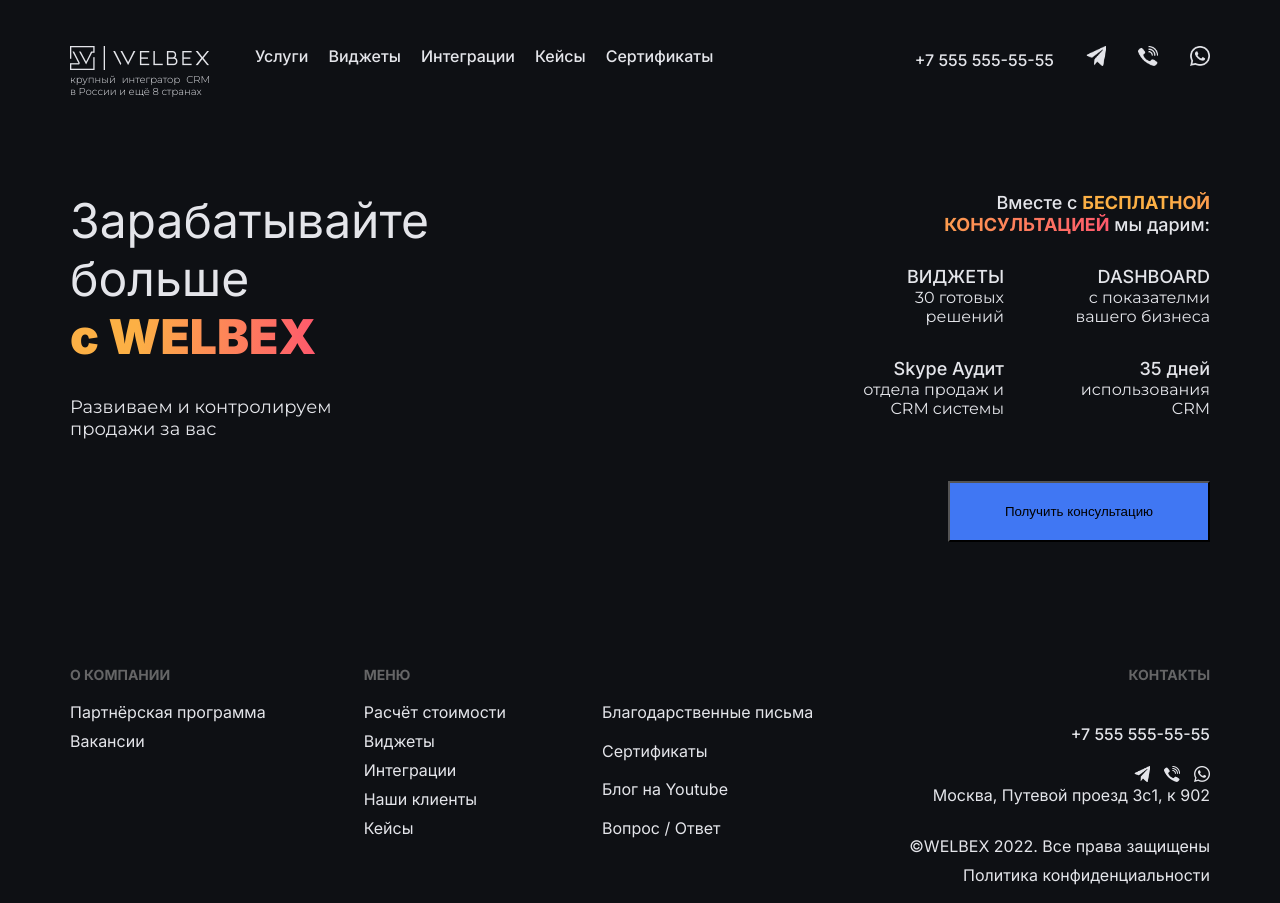
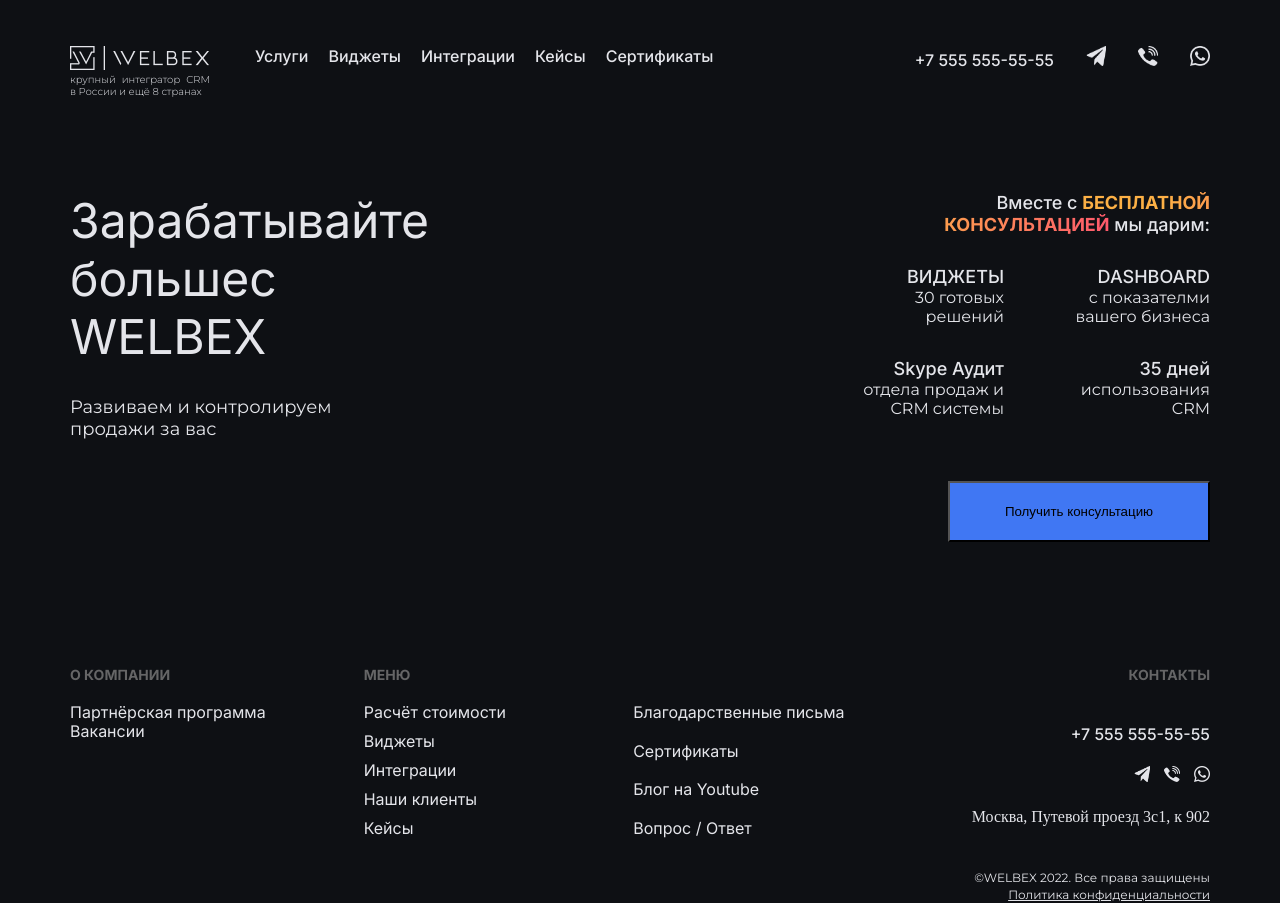
Before and after one commit to Lerts007/Page-by-layout_1, a React (Create React App) app: page / in a window 1280 px wide. Built offline with nearby package versions, Linux system fonts and the light colour scheme.

Commit message:
Работа с Footer

```diff
--- a/src/components/Content.jsx
+++ b/src/components/Content.jsx
@@ -6,26 +6,26 @@
     <div id="content">
       <div id='content-left'>
         <h1>
-          Зарабатывайте больше<span class ="gradient">с WELBEX</span>
+          Зарабатывайте больше<span claclassNamess ="gradient">с WELBEX</span>
         </h1>
         <p>Развиваем и контролируем продажи за вас</p>
       </div>
       <div id="content-right">
-        <h2>Вместе с <span class ="gradient">БЕСПЛАТНОЙ КОНСУЛЬТАЦИЕЙ</span> мы дарим:</h2>
-        <div class="gift">
-          <div class="gift-block">
+        <h2>Вместе с <span className ="gradient">БЕСПЛАТНОЙ КОНСУЛЬТАЦИЕЙ</span> мы дарим:</h2>
+        <div className="gift">
+          <div className="gift-block">
             <h3>ВИДЖЕТЫ</h3>
             <p>30 готовых решений </p>
           </div>
-          <div class="gift-block">
+          <div className="gift-block">
             <h3>DASHBOARD</h3>
             <p>с показателми вашего бизнеса</p>
           </div>
-          <div class="gift-block">
+          <div className="gift-block">
             <h3>Skype Аудит</h3>
             <p>отдела продаж и CRM системы</p>
           </div>
-          <div class="gift-block">
+          <div className="gift-block">
             <h3>35 дней</h3>
             <p>использования CRM</p>
           </div>
--- a/src/components/Footer.jsx
+++ b/src/components/Footer.jsx
@@ -7,12 +7,12 @@
 const Footer = () => {
   return (
     <footer>
-      <div class="company">
+      <div className="company">
         <h4>О КОМПАНИИ</h4>
         <p>Партнёрская программа</p>
         <p>Вакансии</p>
       </div>
-      <div class="menu">
+      <div className="menu">
         <h4>МЕНЮ</h4>
         <div>
           <p>Расчёт стоимости</p>
@@ -26,12 +26,12 @@
           <p>Вопрос / Ответ</p>
         </div>
       </div>
-      <div class="contacts">
+      <div className="contacts">
         <h4>КОНТАКТЫ</h4>
-        <div class="contact_info">
+        <div className="contact_info">
           <a href="tel:+75555555555">+7 555 555-55-55</a>
         </div>
-        <div class="contact_info">
+        <div className="contact_info">
           <a href="https://web.telegram.org">
             <img src={telegram} alt="telegram" />
           </a>
@@ -43,9 +43,9 @@
           </a>
         </div>
         <p>Москва, Путевой проезд 3с1, к 902</p>
-        <div>
+        <div className = "privacy">
           <p>©WELBEX 2022. Все права защищены</p>
-          <p>Политика конфиденциальности</p>
+          <a href = "/">Политика конфиденциальности</a>
         </div>
       </div>
     </footer>
--- a/src/css/Footer.css
+++ b/src/css/Footer.css
@@ -16,7 +16,7 @@
   font-size: 14px;
   line-height: 17px;
 }
-footer p {
+footer .company, .menu p {
   margin-bottom: 10px;
   font-family: "Inter";
   font-weight: 400;
@@ -61,6 +61,10 @@
   margin-top: 22px;
 }
 
+.contacts p{
+  margin-top: 22px;
+}
+
 .contact_info a {
   width: 143px;
   height: 19px;
@@ -81,3 +85,23 @@
   width: 16px;
   height: 16px;
 }
+
+.privacy {
+  margin-top: 70px;
+}
+
+.privacy p {
+  font-family: "Montserrat";
+  font-weight: 400;
+  font-size: 12px;
+  line-height: 15px;
+}
+
+.privacy a {
+  font-family: "Montserrat";
+  font-weight: 400;
+  font-size: 12px;
+  line-height: 15px;
+  color: #e4e5ea;
+
+}
```
